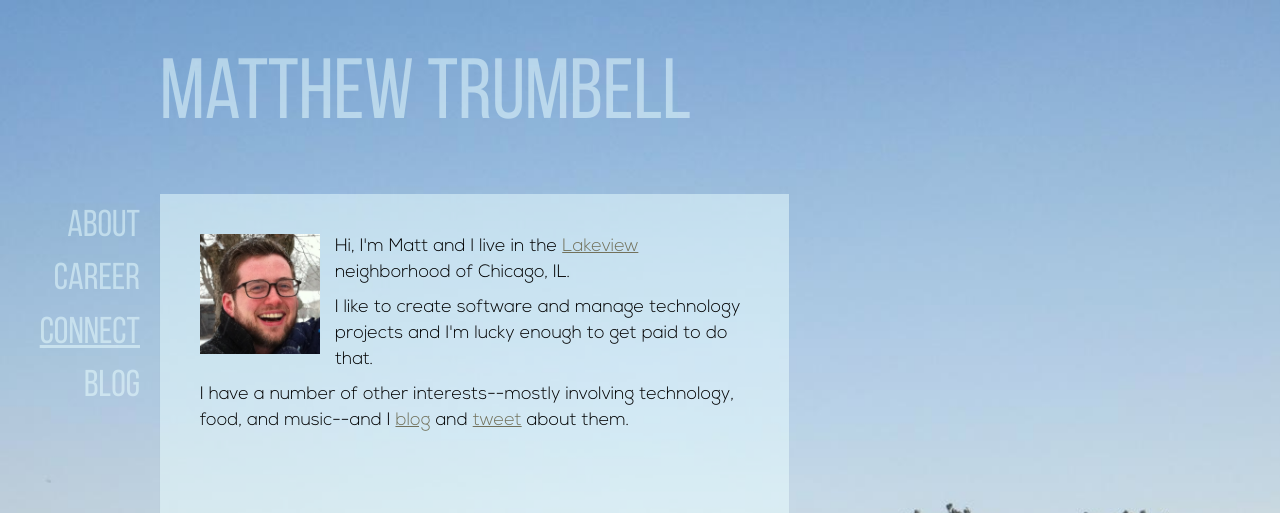
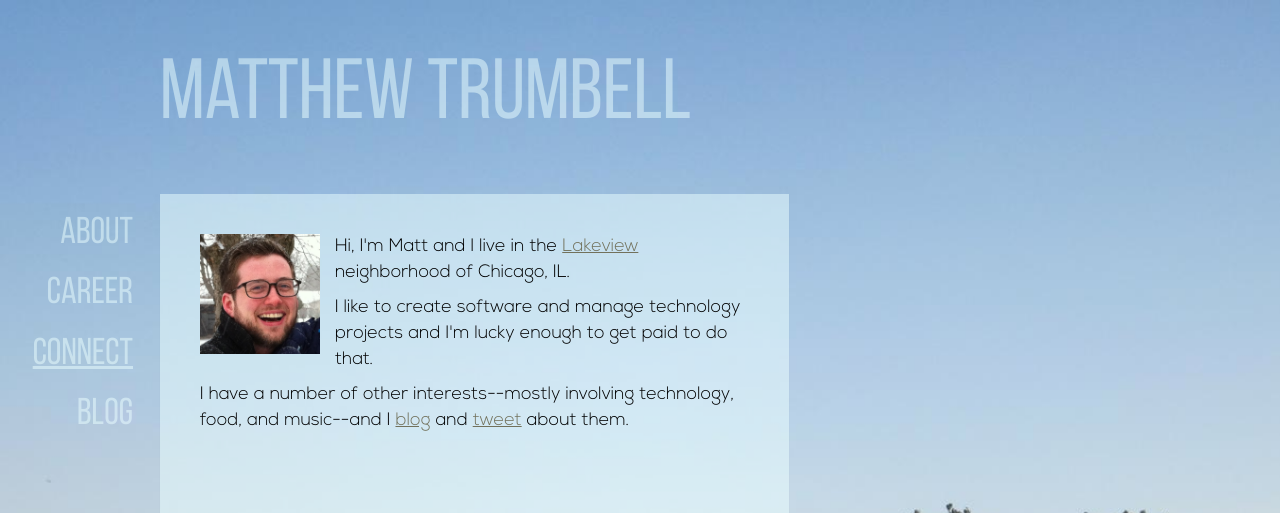
Before and after one commit to mrtrumbe/mrtrumbe.github.io, a Jekyll site: the page built from index.html, in a window 1280 px wide. Shown: the top 513 px of the page. Built offline with Jekyll 4.4.1, drawn with Linux system fonts in a browser that asks for light colours; Markdown is read by kramdown in place of the engine named in the settings.

Commit message:
Hover on sidebar now looks acceptable.

```diff
--- a/css/new_main.css
+++ b/css/new_main.css
@@ -109,11 +109,20 @@ body {
 .sidebar-nav a {
   color: rgba(235, 255, 255, 0.5);
   text-decoration: none;
-  padding: 0px !important;
+  padding: 7px 7px 0 0 !important;
+  margin: 0px;
 }
 
 .sidebar-nav a:visited {
   color: rgba(235, 255, 255, 0.5);
+}
+
+.sidebar-nav li a:hover {
+  background-color: rgba(50, 75, 75, 0.5) !important;
+}
+
+.sidebar-nav li a:focus {
+  background-color: rgba(50, 75, 75, 0.5) !important;
 }
 
 @media (max-width:767px) {
@@ -155,14 +164,6 @@ body {
   /*background: rgba(255, 255, 255, 0.0);*/
   color: rgba(235, 255, 255, 0.5);
 }
-
-
-.navbar-brand {
-  font-size: 24pt;
-  color: #000;
-  text-decoration: none;
-}
-
 
 .mrt-panel {
   background: rgba(235, 255, 255, 0);
```
